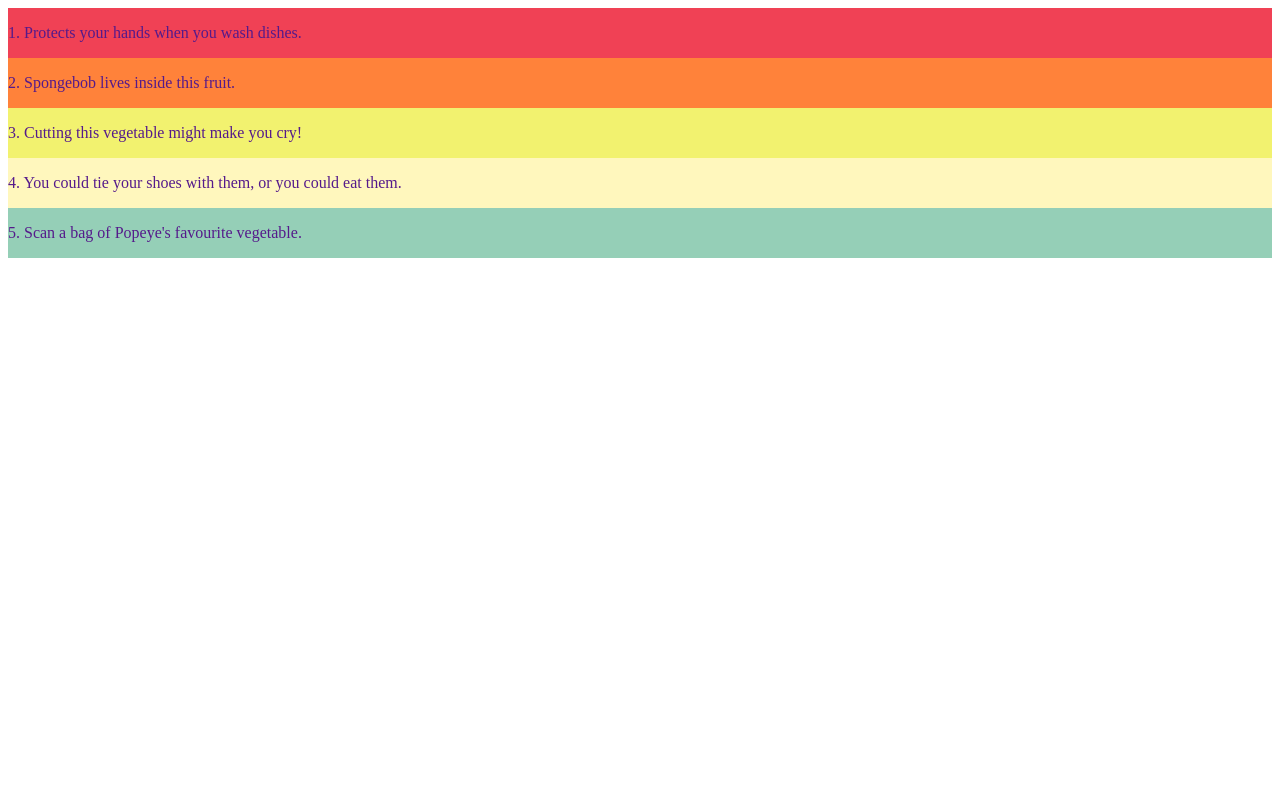
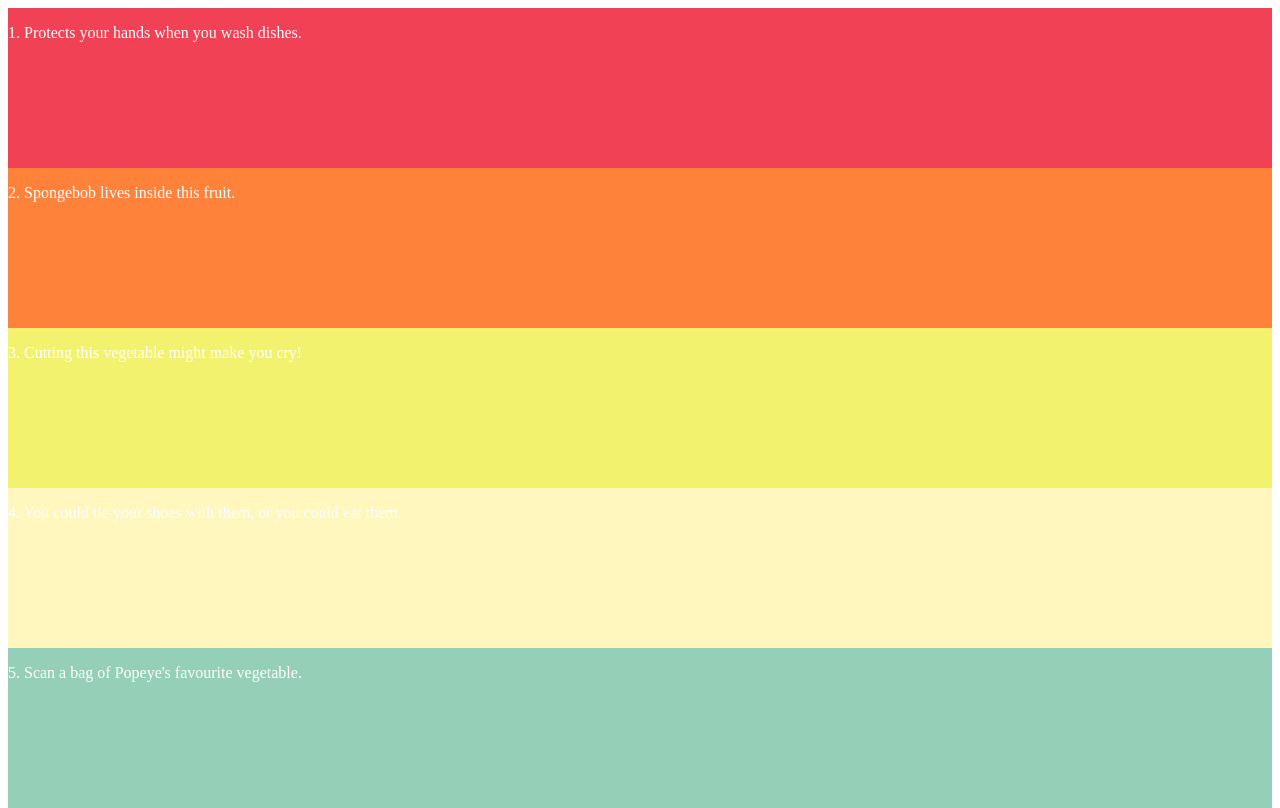
Before and after one commit to dlu306090/MarketChase, a plain HTML site: page www/mainpage.html in a window 1280 px wide. Drawn offline with Linux system fonts and the light colour scheme.

Commit message:
Font uploaded and changed things

```diff
--- a/www/css/mainpage.css
+++ b/www/css/mainpage.css
@@ -1,4 +1,22 @@
-div { width: 100%; height: 20%; float: left; }
+a {
+	color: white;
+}
+
+@font-face {
+	font-family: 'GillSans';
+	src: url ('../font/GillSans-SemiBold.ttf') format('truetype');
+	font-weight: normal;
+    font-style: normal;
+}
+
+div {
+	width: 100%;
+	height: 20vh;
+	float: left;
+	color: white;
+	font-family: 'GillSans';
+}
+
 #div1 { background: #F04155; }
 #div2 { background: #FF823A; }
 #div3 { background: #F2F26F; }
--- a/www/mainpage.css
+++ /dev/null
@@ -1,10 +0,0 @@
-html,body {
-	width:100%;
-	height:100%;
-}
-div { width: 100%; height: 20%; float: left; }
-#div1 { background: #F04155; }
-#div2 { background: #FF823A; }
-#div3 { background: #F2F26F; }
-#div4 { background: #FFF7BD; }
-#div5 { background: #95CFB7; }
```
